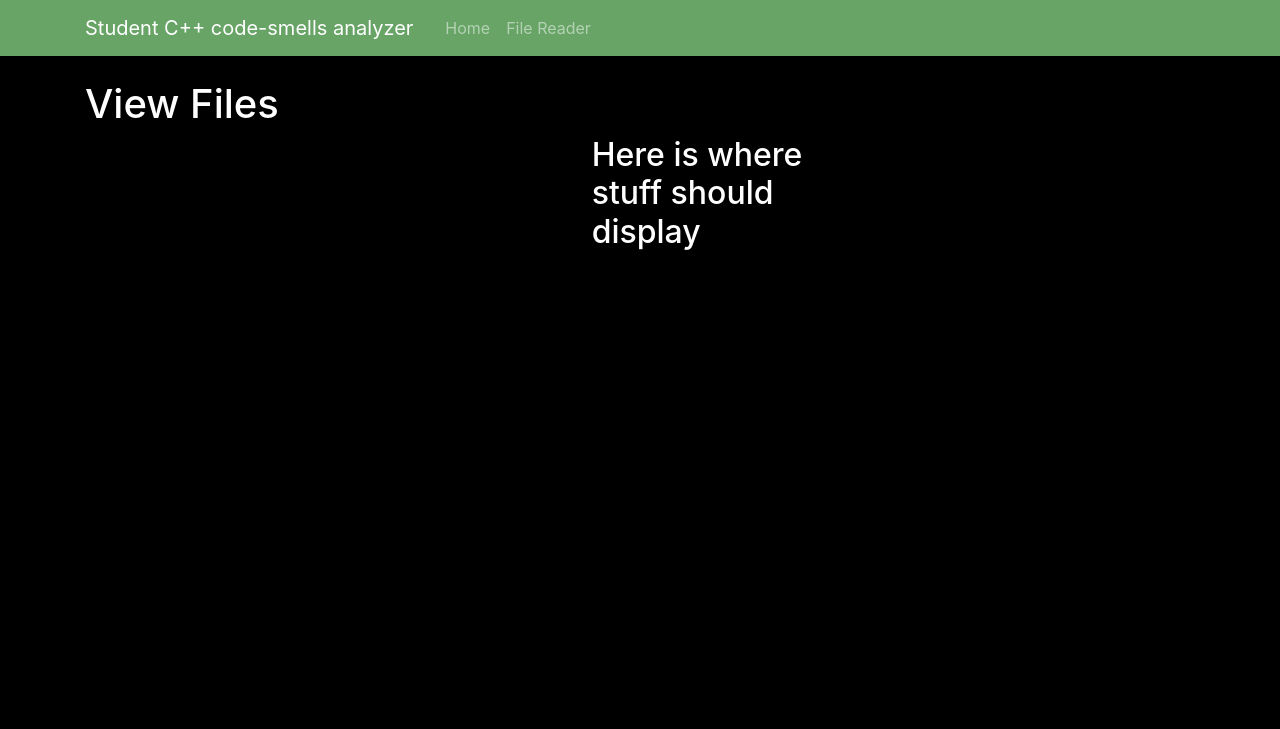
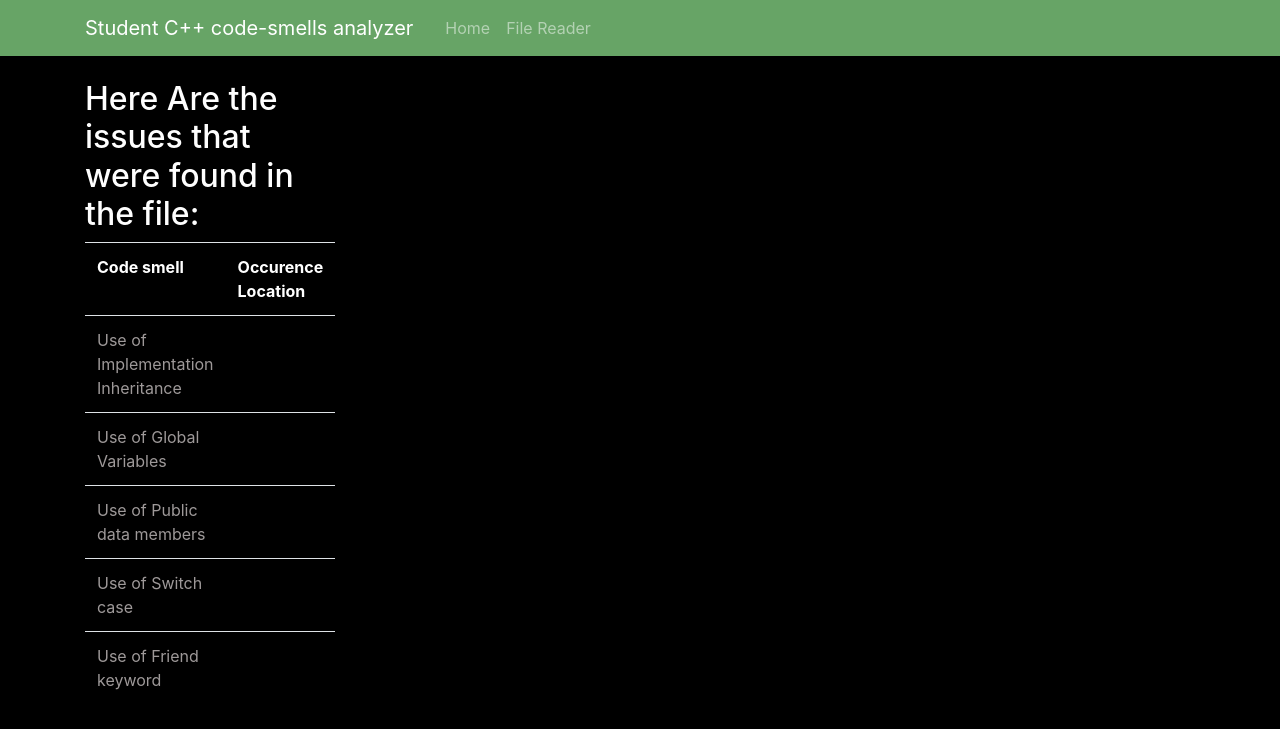
Before and after one commit to Ivy7493/C-_Code_Analysis, a Django app: page /viewReport/ in a window 1280 px wide. Shown: the top 729 px of the page. Run offline with Django 4.2, Linux system fonts and the light colour scheme; some libraries are stand-ins or nearby versions.

Commit message:
changes merged

```diff
--- a/Student_Code_Analysis_C/fileSelect/static/fileSelect/main.css
+++ b/Student_Code_Analysis_C/fileSelect/static/fileSelect/main.css
@@ -119,6 +119,10 @@ ol {
   list-style-type: none;
 }
 
+th {
+  color:#ffffff
+}
+
 ol li { display: block; }
 
 ol li:before {
--- a/Student_Code_Analysis_C/fileSelect/templates/fileSelect/fileDisplay.html
+++ b/Student_Code_Analysis_C/fileSelect/templates/fileSelect/fileDisplay.html
@@ -1,8 +1,47 @@
 {% extends 'fileSelect/base.html'%}
 {% block content %}
-    <h1>View Files</h1>
     <div class = "row" >
-        <div class = "col-sm">
+        <div id = "display-div"class = "col-sm-4">
+            <h2>
+                Here Are the issues that were found in the file:
+            </h2>
+            <table class = "table">
+                <tr><th>Code smell</th><th>Occurence Location</th></tr>
+                <tr><td>Use of Implementation Inheritance</td>
+                    <td>
+                        {% for issueOccur in implementationIssues%}
+                            {{ issueOccur }}
+                        {% endfor %}
+                    </td>
+                </tr>
+                <tr><td>Use of Global Variables</td>
+                    <td>
+                        {% for issueOccur in globalVarIssues%}
+                            {{ issueOccur }}
+                        {% endfor %}
+                    </td>
+                </tr>
+                <tr><td>Use of Public data members</td>
+                    <td>
+                    {% for issueOccur in publicDataIssues%}
+                        {{ issueOccur }}
+                    {% endfor %}
+                </td></tr>
+                <tr><td>Use of Switch case</td>
+                    <td>
+                    {% for issueOccur in switchIssues%}
+                        {{ issueOccur }}
+                    {% endfor %}
+                </td></tr>
+                <tr><td>Use of Friend keyword</td>
+                    <td>
+                    {% for issueOccur in friendIssues%}
+                        {{ issueOccur }}
+                    {% endfor %}
+                </td></tr>
+            </table>
+        </div>
+        <div class = "col-sm-4">
             <ul>
                 {% for key,val in headers.items %}
                     <li class="list-group-item list-group-item-light">
@@ -14,7 +53,7 @@
                 {% endfor %}
             </ul>
         </div>
-        <div class = "col-sm">
+        <div class = "col-sm-4">
             <ul>
                 {% for key,val in sources.items %}
                     <li class="list-group-item list-group-item-light">
@@ -26,14 +65,7 @@
                 {% endfor %}
             </ul>
         </div>
-        <div id = "display-div"class = "col-sm">
-            <h2>
-                Here is where stuff should display
-            </h2>
-            {% for line in key %}
-                <p>{{ line }}</p>
-            {% endfor %}
-        </div>
+
     </div>
 
 {% endblock content%}
--- a/Student_Code_Analysis_C/fileSelect/views.py
+++ b/Student_Code_Analysis_C/fileSelect/views.py
@@ -21,11 +21,18 @@ def executeProgram(request):
     saveData('issues',occurArr)
     saveData('headers',headers)
     saveData('sources',sources)
+
     context = {
         'title':'File Viewer',
         'headers':headers,
         'sources':sources,
+        'implementationIssues':occurArr[0],
+        'globalVarIssues':occurArr[1],
+        'publicDataIssues':occurArr[2],
+        'switchIssues':occurArr[3],
+        'friendIssues':occurArr[4],
     }
+
 
     return render(request,'fileSelect/fileDisplay.html',context)
 
```
